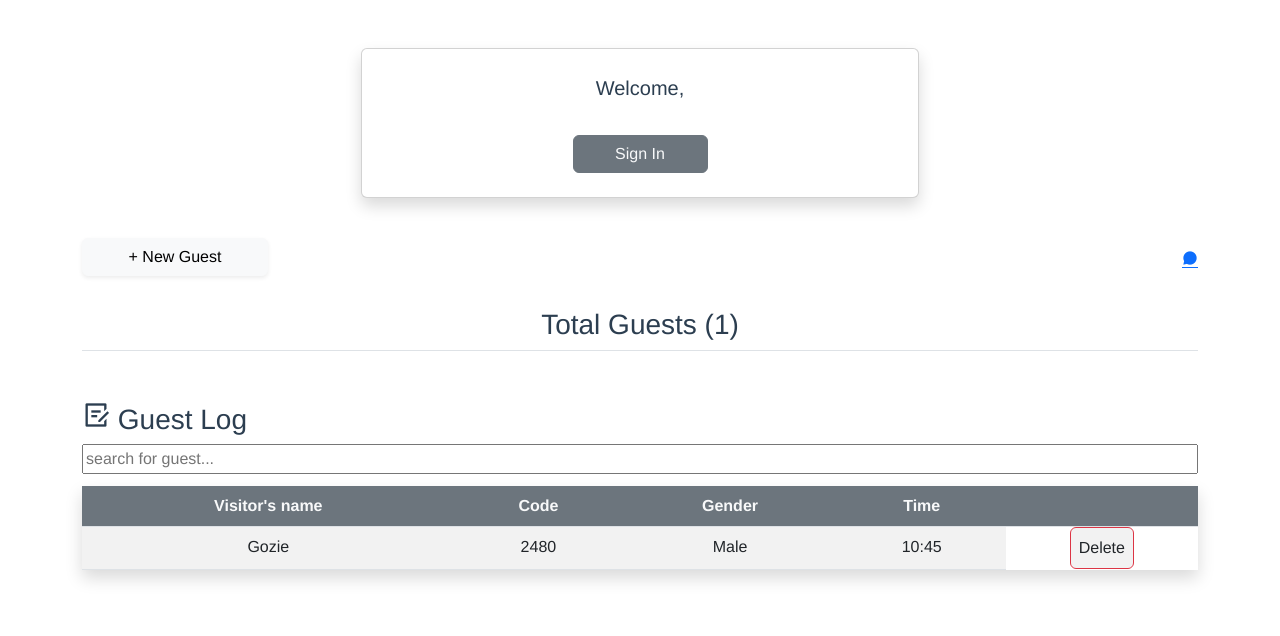
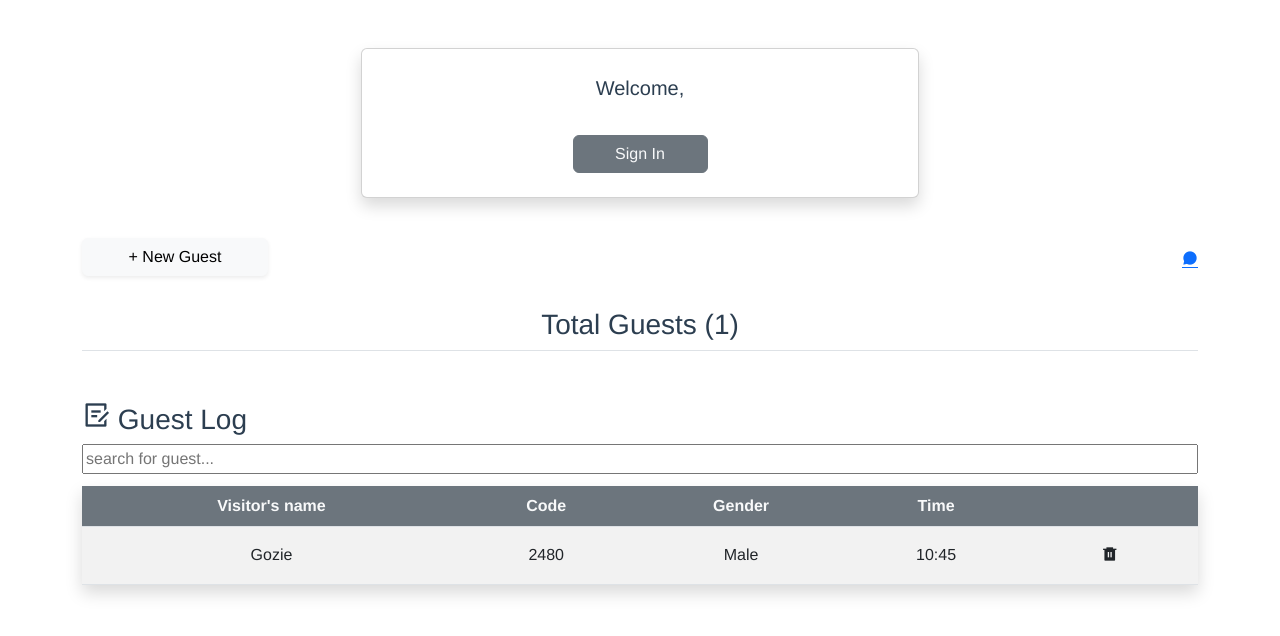
Before and after one commit to GozzAgu/Guest-code-generator, a Vue app: page /home in a window 1280 px wide. Shown: the top 636 px of the page. Built offline with nearby package versions, Linux system fonts and the light colour scheme; no server answers.

Commit message:
feat: added delete icon

```diff
--- a/src/views/HomePage.vue
+++ b/src/views/HomePage.vue
@@ -47,11 +47,11 @@
                 <tbody v-for="(visitor, index) in filterVisitors" :key="visitor">
                     <tr class="mb-5">
                         <!-- <td>{{ visitor.status }}</td> -->
-                        <td>{{ visitor.name }}</td>
-                        <td>{{ visitor.code }}</td>
-                        <td>{{ visitor.gender }}</td>
-                        <td>{{ visitor.time}}</td>
-                        <button class="btn btn-danger" @click="del(index)">Delete</button>
+                        <td class="pt-3">{{ visitor.name }}</td>
+                        <td class="pt-3">{{ visitor.code }}</td>
+                        <td class="pt-3">{{ visitor.gender }}</td>
+                        <td class="pt-3">{{ visitor.time}}</td>
+                        <td> <button class="btn" @click="del(index)"><i class="ri-delete-bin-6-fill fs-9"></i></button></td>
                     </tr>
                 </tbody>
 
```
